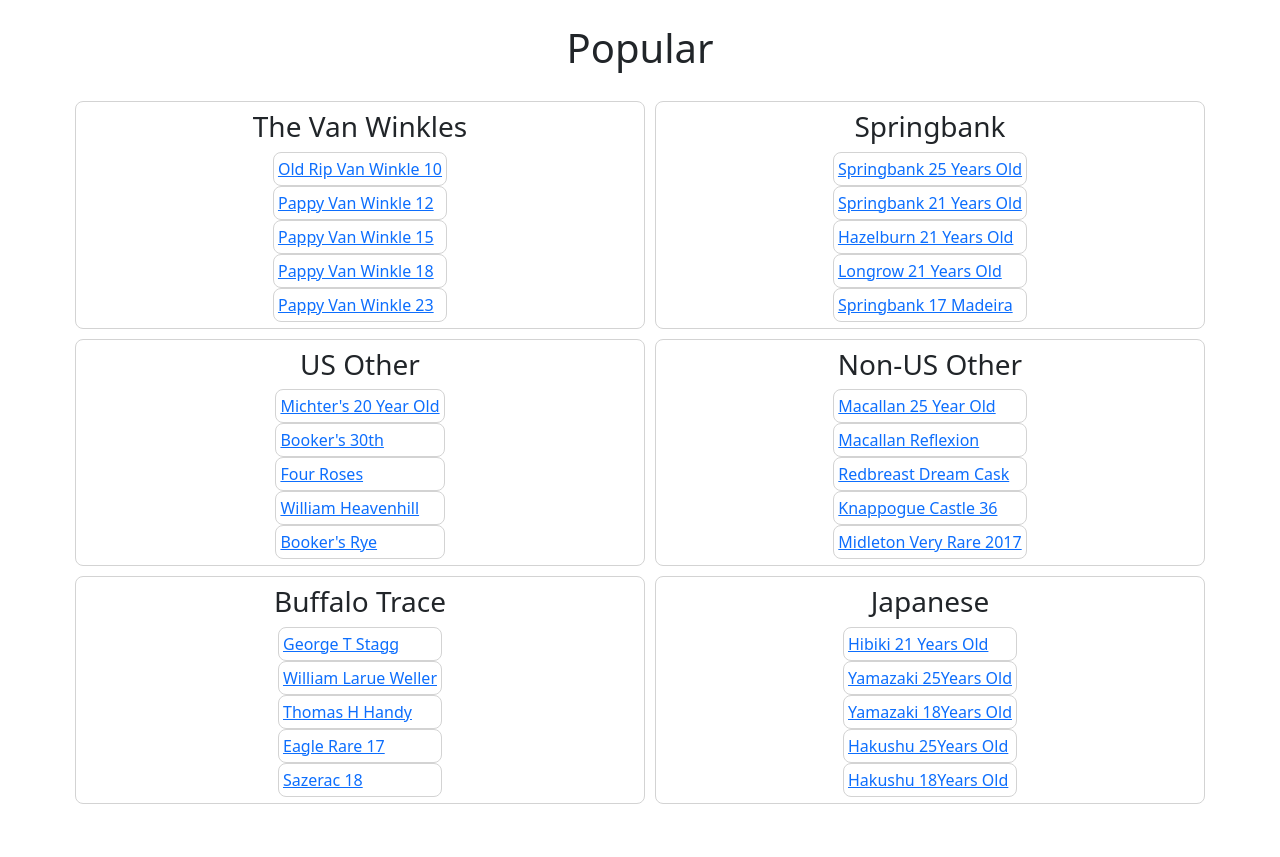
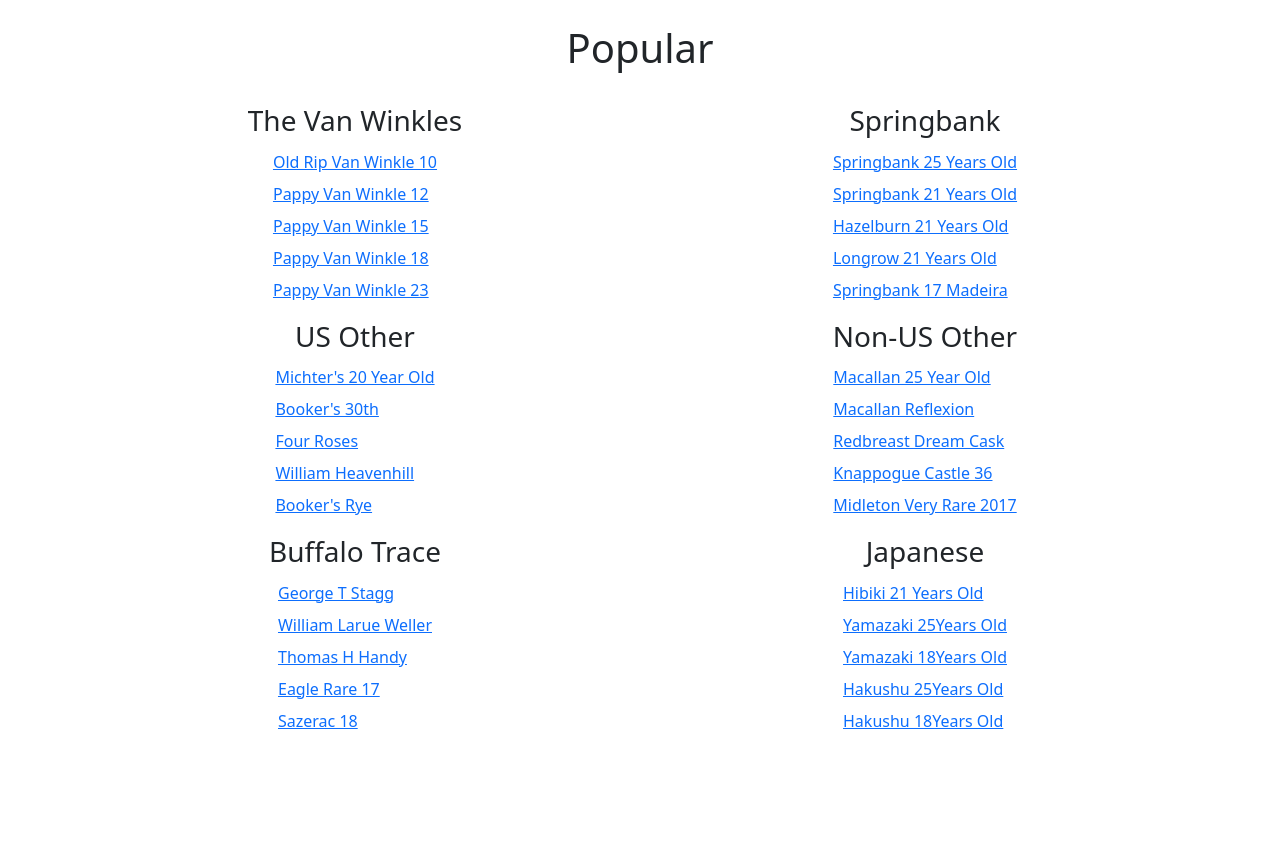
Before and after one commit to andythomasdotpy/booggle_deploy, a Django app: page /popular/ in a window 1280 px wide. Shown: the part 56-913 px from the top of the page. After the commit the page ends 785 px from the top, so only its background shows below. Run offline with Django 4.2, Linux system fonts and the light colour scheme; some libraries are stand-ins or nearby versions.

Commit message:
Removed border from popular main and li's

```diff
--- a/static/valuator/popular.css
+++ b/static/valuator/popular.css
@@ -4,18 +4,20 @@
     margin-right: auto;
     list-style-type: none;
     padding-bottom: 6px;
-    /* border: 1px solid lightgray; */
   }
 
 
 .main-div {
-    border: 1px solid lightgray;
     border-radius: .5rem;
-    margin: 5px 5px;
 }
 
 .div-li {
-    border: 1px solid lightgray;
     border-radius: .5rem;
     padding: 4px;
 }
+
+.h3-box {
+    width: 250px;
+    margin-left: auto;
+    margin-right: auto;
+}
--- a/valuator/templates/valuator/popular.html
+++ b/valuator/templates/valuator/popular.html
@@ -17,7 +17,7 @@
 
     <div class="row">
         <div class="main-div col-12 col-md-6">
-            <h3 class="text-center pt-2">The Van Winkles</h3>
+            <h3 class="text-center pt-2 h3-box">The Van Winkles</h3>
             <div class="center-box">
                 <a href="search-results/Old Rip Van Winkle 10"><li class="div-li">Old Rip Van Winkle 10</li></a>
                 <a href="search-results/Pappy Van Winkle 12"><li class="div-li">Pappy Van Winkle 12</li></a>
@@ -27,7 +27,7 @@
             </div>
         </div>
         <div class="main-div col">
-            <h3 class="text-center pt-2">Springbank</h3>
+            <h3 class="text-center pt-2 h3-box">Springbank</h3>
             <div class="center-box">
                 <a href="search-results/Springbank 25"><li class="div-li">Springbank 25 Years Old</li></a>
                 <a href="search-results/Springbank 21"><li class="div-li">Springbank 21 Years Old</li></a>
@@ -39,7 +39,7 @@
     </div>
     <div class="row">
         <div class="main-div col col-12 col-md-6">
-            <h3 class="text-center pt-2">US Other</h3>
+            <h3 class="text-center pt-2 h3-box">US Other</h3>
             <div class="center-box">
                 <a href="search-results/Michter's 20 Year Old"><li class="div-li">Michter's 20 Year Old</li></a>
                 <a href="search-results/Booker's 30th"><li class="div-li">Booker's 30th</li></a>
@@ -49,7 +49,7 @@
             </div>
         </div>
         <div class="main-div col pt-2">
-            <h3 class="text-center">Non-US Other</h3>
+            <h3 class="text-center h3-box">Non-US Other</h3>
             <div class="center-box">
                 <a href="search-results/Macallan 25 Year Old"><li class="div-li">Macallan 25 Year Old</li></a>
                 <a href="search-results/Macallan Reflexion"><li class="div-li">Macallan Reflexion</li></a>
@@ -61,7 +61,7 @@
     </div>
     <div class="row"></li>
         <div class="main-div col col-12 col-md-6">
-            <h3 class="text-center pt-2">Buffalo Trace</h3>
+            <h3 class="text-center pt-2 h3-box">Buffalo Trace</h3>
             <div class="center-box">
                 <a href="search-results/George T Stagg"><li class="div-li">George T Stagg</li></a>
                 <a href="search-results/William Larue Weller"><li class="div-li">William Larue Weller</li></a>
@@ -71,7 +71,7 @@
             </div>
         </div>
         <div class="main-div col">
-            <h3 class="text-center pt-2">Japanese</h3>
+            <h3 class="text-center pt-2 h3-box">Japanese</h3>
             <div class="center-box">
                 <a href="search-results/Hibiki 21"><li class="div-li">Hibiki 21 Years Old</li></a>
                 <a href="search-results/Yamazaki 25"><li class="div-li">Yamazaki 25Years Old</li></a>
```
Also changed, not shown: valuator/static/valuator/popular.css (+6 -4 lines).
